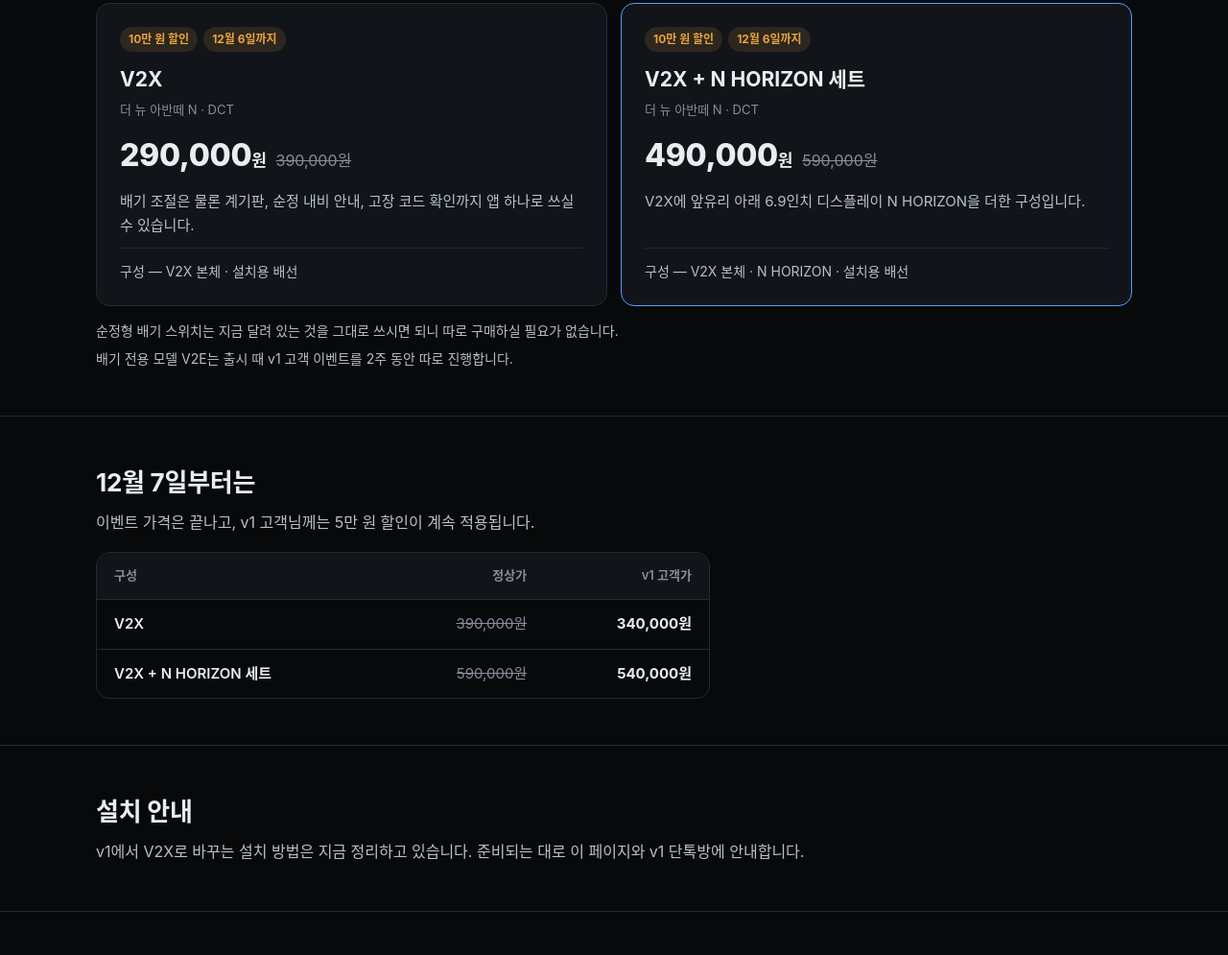
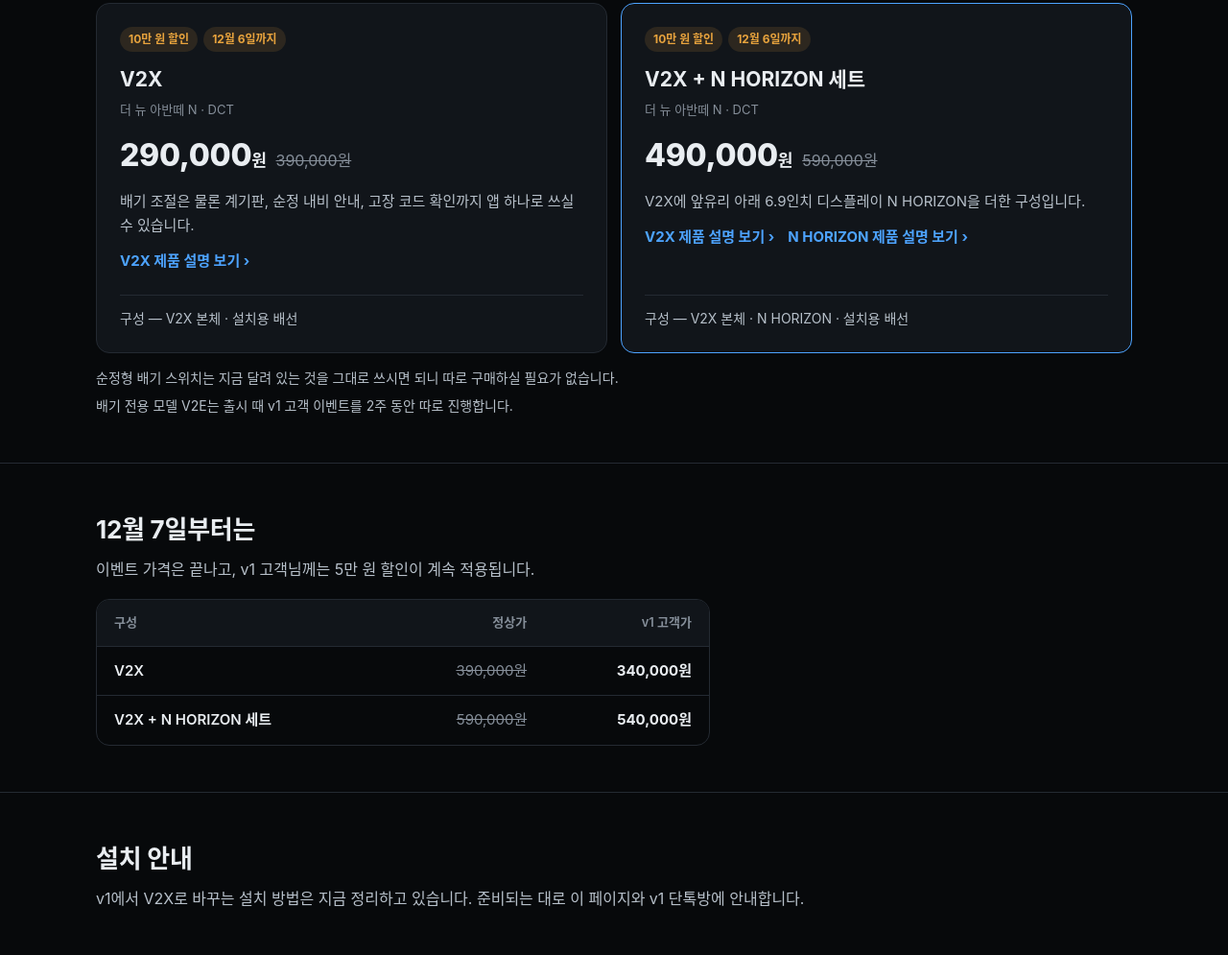
Before and after one commit to kdh90221-dev/ncontroller-update, a plain HTML site: page v1event.html in a window 1280 px wide. Shown: the part 728-1723 px from the top of the page at 96% size. Drawn offline with Linux system fonts and the light colour scheme.

Commit message:
site v1event.html 2026-11-23 00:54

```diff
--- a/v1event.html
+++ b/v1event.html
@@ -50,6 +50,7 @@
 <div class="pcarname">더 뉴 아반떼 N · DCT</div>
 <div class="pprice"><b>290,000<span>원</span></b><s>390,000원</s></div>
 <p>배기 조절은 물론 계기판, 순정 내비 안내, 고장 코드 확인까지 앱 하나로 쓰실 수 있습니다.</p>
+<div><a href="v2x.html" style="display:inline-block;margin:2px 14px 12px 0;font-weight:700;font-size:15px;color:#4da3ff;text-decoration:none">V2X 제품 설명 보기 ›</a></div>
 <div class="pfoot">구성 — V2X 본체 · 설치용 배선</div>
 </article>
 <article class="pcard hl">
@@ -58,6 +59,7 @@
 <div class="pcarname">더 뉴 아반떼 N · DCT</div>
 <div class="pprice"><b>490,000<span>원</span></b><s>590,000원</s></div>
 <p>V2X에 앞유리 아래 6.9인치 디스플레이 N HORIZON을 더한 구성입니다.</p>
+<div><a href="v2x.html" style="display:inline-block;margin:2px 14px 12px 0;font-weight:700;font-size:15px;color:#4da3ff;text-decoration:none">V2X 제품 설명 보기 ›</a><a href="v2x.html#horizon" style="display:inline-block;margin:2px 14px 12px 0;font-weight:700;font-size:15px;color:#4da3ff;text-decoration:none">N HORIZON 제품 설명 보기 ›</a></div>
 <div class="pfoot">구성 — V2X 본체 · N HORIZON · 설치용 배선</div>
 </article>
 </div>
```
